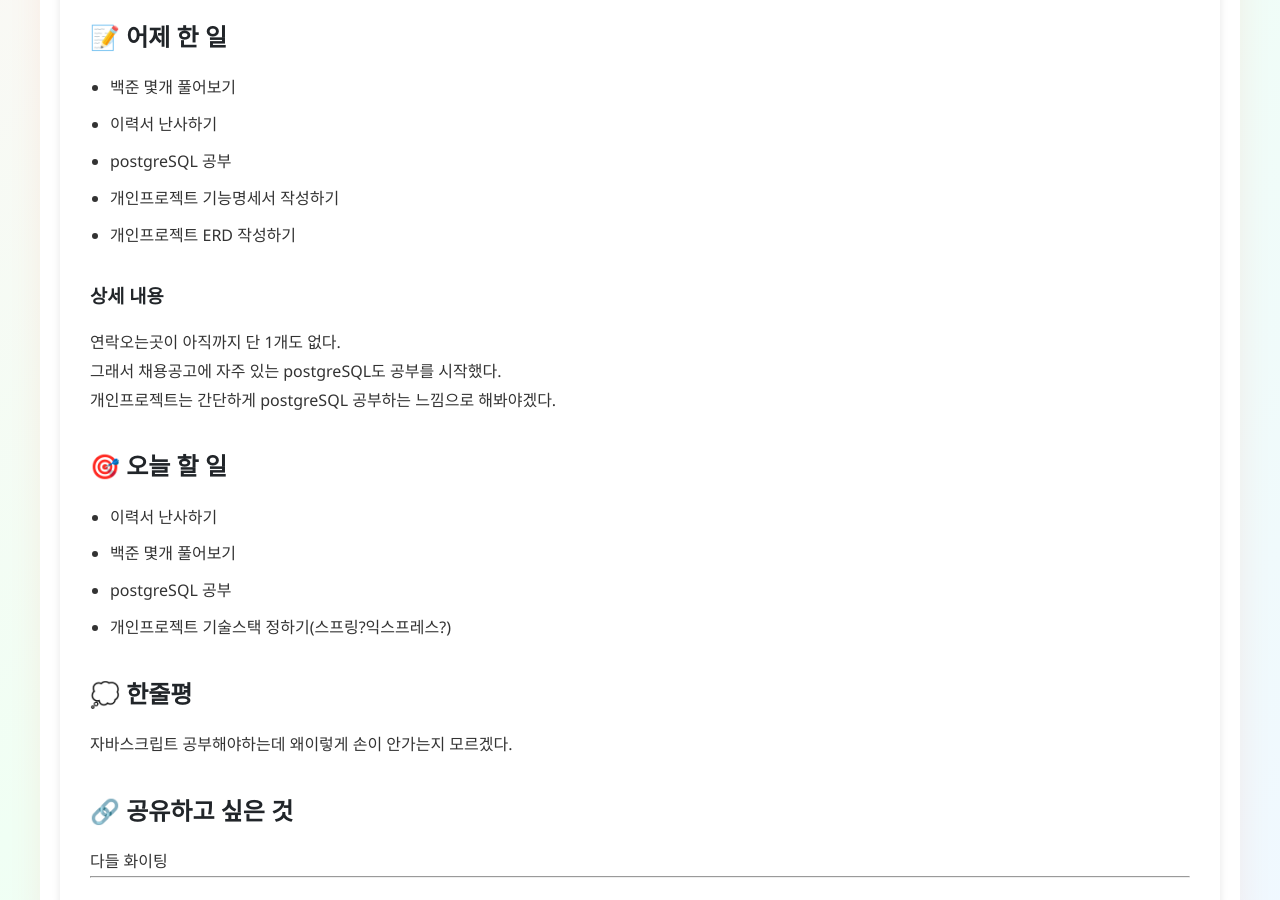
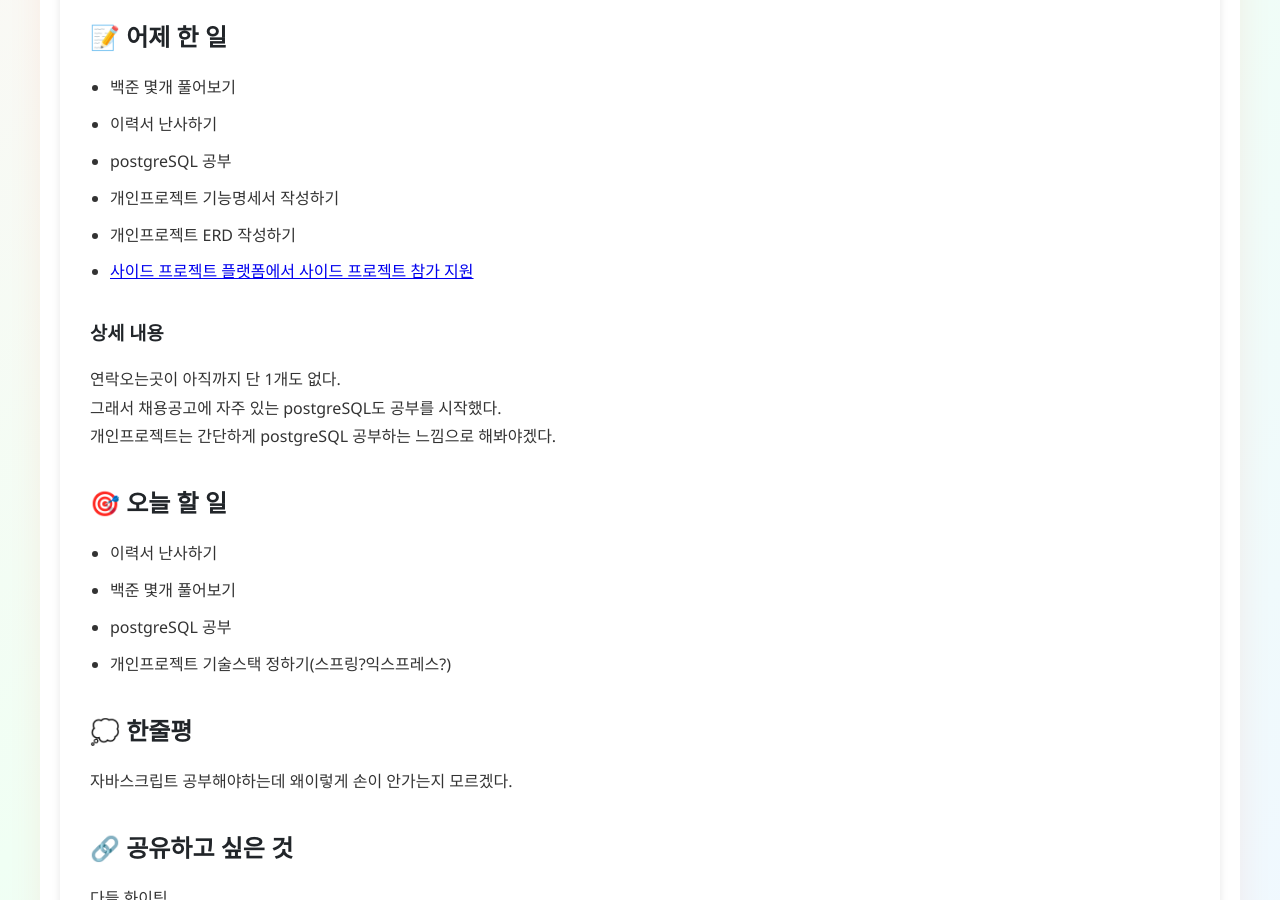
Before and after one commit to ssg6-dailylog/scrum, a Jekyll site: the page built from _posts/July, 2025/2025-07-17/2025-07-17-신민혁-DailyScrum.md, in a window 1280 px wide and 900 px high, scrolled down 520 px. Built offline with Jekyll 4.4.1, drawn with Linux system fonts in a browser that asks for light colours.

Commit message:
2025-07-17-신민혁-DailyScrum

```diff
--- a/_posts/July, 2025/2025-07-17/2025-07-17-신민혁-DailyScrum.md
+++ b/_posts/July, 2025/2025-07-17/2025-07-17-신민혁-DailyScrum.md
@@ -13,6 +13,7 @@ categories: [scrum]
 - postgreSQL 공부
 - 개인프로젝트 기능명세서 작성하기
 - 개인프로젝트 ERD 작성하기
+- [사이드 프로젝트 플랫폼에서 사이드 프로젝트 참가 지원](https://holaworld.io/)
 
 ### 상세 내용
 
```
